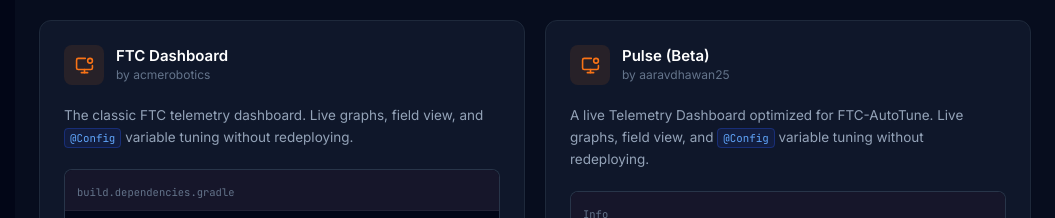
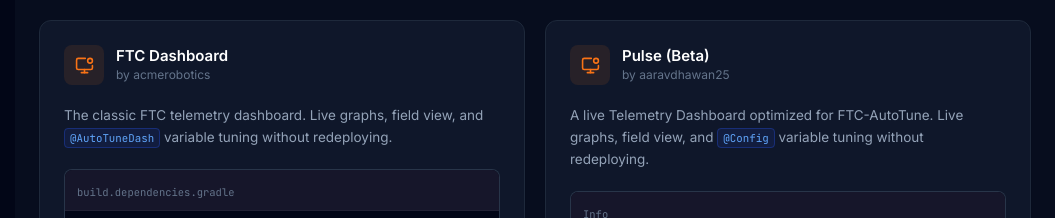
Before and after one commit to aaravdhawan25/FtcAutoTuneDocs, a React (Vite) app: page / in a window 1280 px wide. Shown: the part 2160-2378 px from the top of the page, without its empty margins (225-1280 px from the left). Built offline with nearby package versions, Linux system fonts and the light colour scheme; no server answers; the database is empty.

Commit message:
Update variable tuning reference in Dashboards.jsx

```diff
--- a/src/sections/Dashboards.jsx
+++ b/src/sections/Dashboards.jsx
@@ -45,7 +45,7 @@ export function Dashboards({ id }) {
 
             <p className="text-[13.5px] text-slate-600 dark:text-slate-400 leading-relaxed">
               The classic FTC telemetry dashboard. Live graphs, field view, and{' '}
-              <code className="ci">@Config</code> variable tuning without redeploying.
+              <code className="ci">@AutoTuneDash</code> variable tuning without redeploying.
             </p>
 
             <div className="rounded-lg border border-slate-200 dark:border-slate-700/80 bg-slate-950 overflow-hidden">
```
